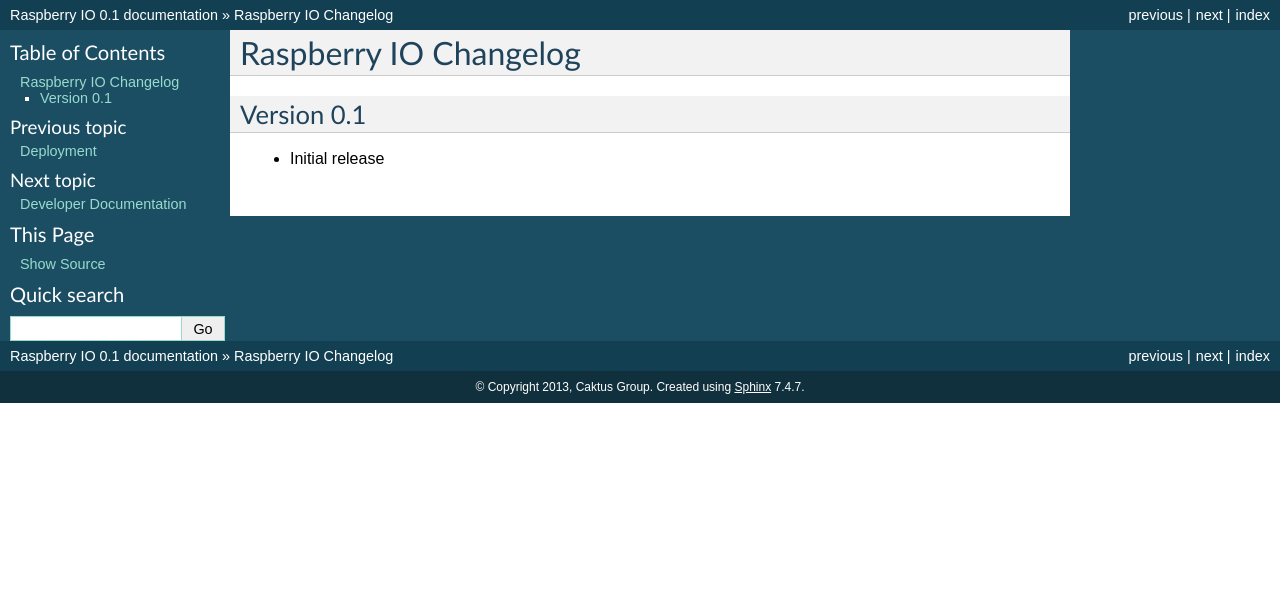
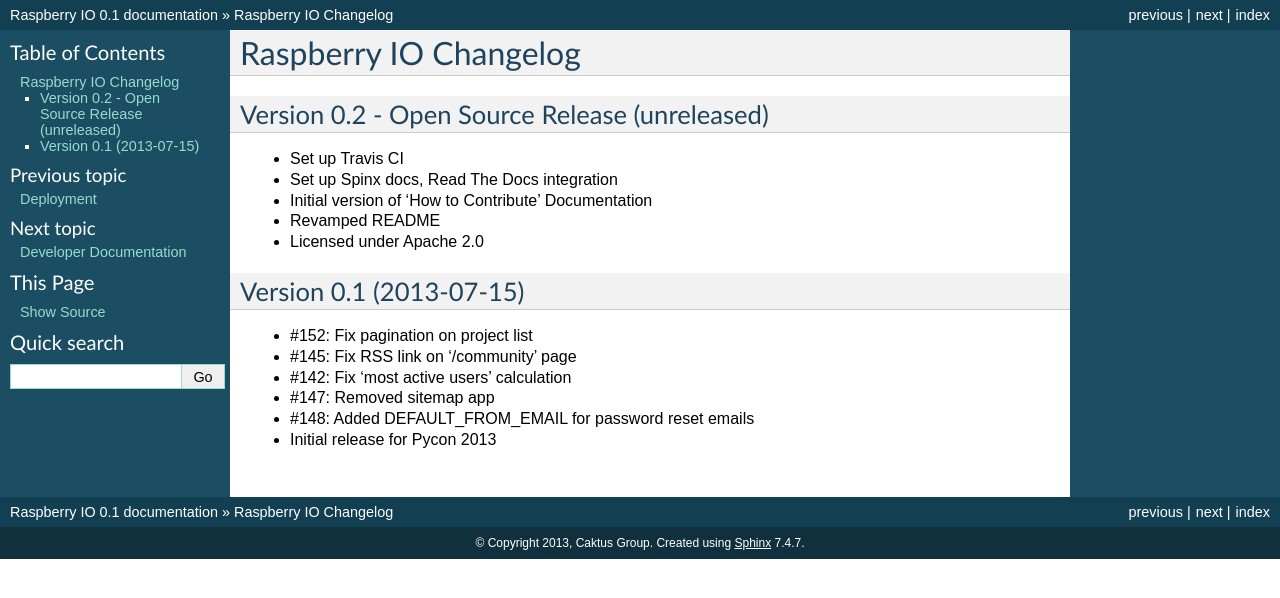
Before and after one commit to python/raspberryio, a Sphinx documentation site: the page built from docs/CHANGELOG.rst, in a window 1280 px wide. Shown: the top 598 px of the page. Built offline with Sphinx 7.4.7, drawn with Linux system fonts in a browser that asks for light colours.

Commit message:
* docs/CHANGELOG.rst: Update Changelog

```diff
--- a/docs/CHANGELOG.rst
+++ b/docs/CHANGELOG.rst
@@ -1,7 +1,22 @@
 Raspberry IO Changelog
 ======================
 
-Version 0.1
------------
+Version 0.2 - Open Source Release (unreleased)
+--------------------------------
 
-* Initial release
+* Set up Travis CI
+* Set up Spinx docs, Read The Docs integration
+* Initial version of 'How to Contribute' Documentation
+* Revamped README
+* Licensed under Apache 2.0
+
+
+Version 0.1 (2013-07-15)
+------------------------
+
+* #152: Fix pagination on project list
+* #145: Fix RSS link on '/community' page
+* #142: Fix 'most active users' calculation
+* #147: Removed sitemap app
+* #148: Added DEFAULT_FROM_EMAIL for password reset emails
+* Initial release for Pycon 2013
```
